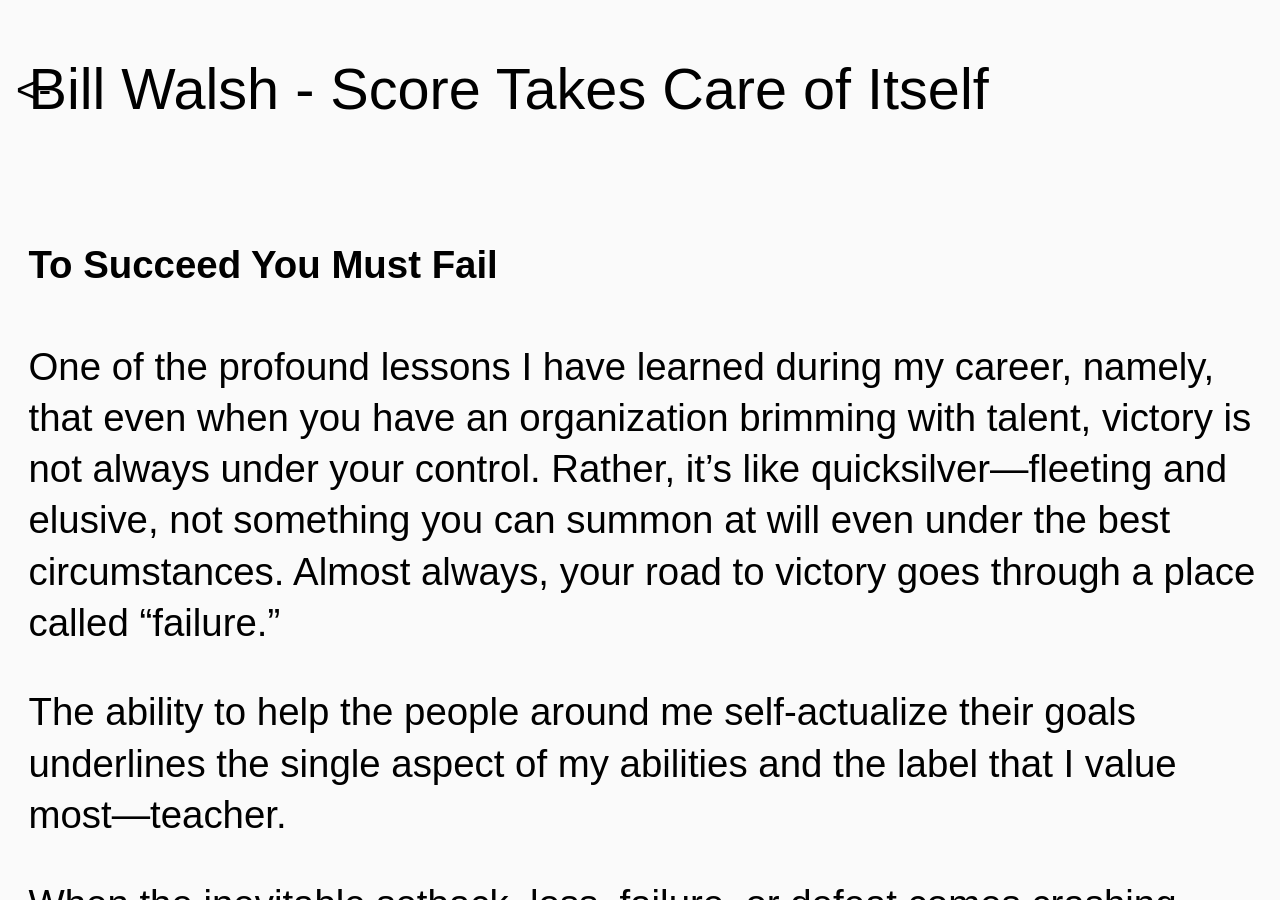
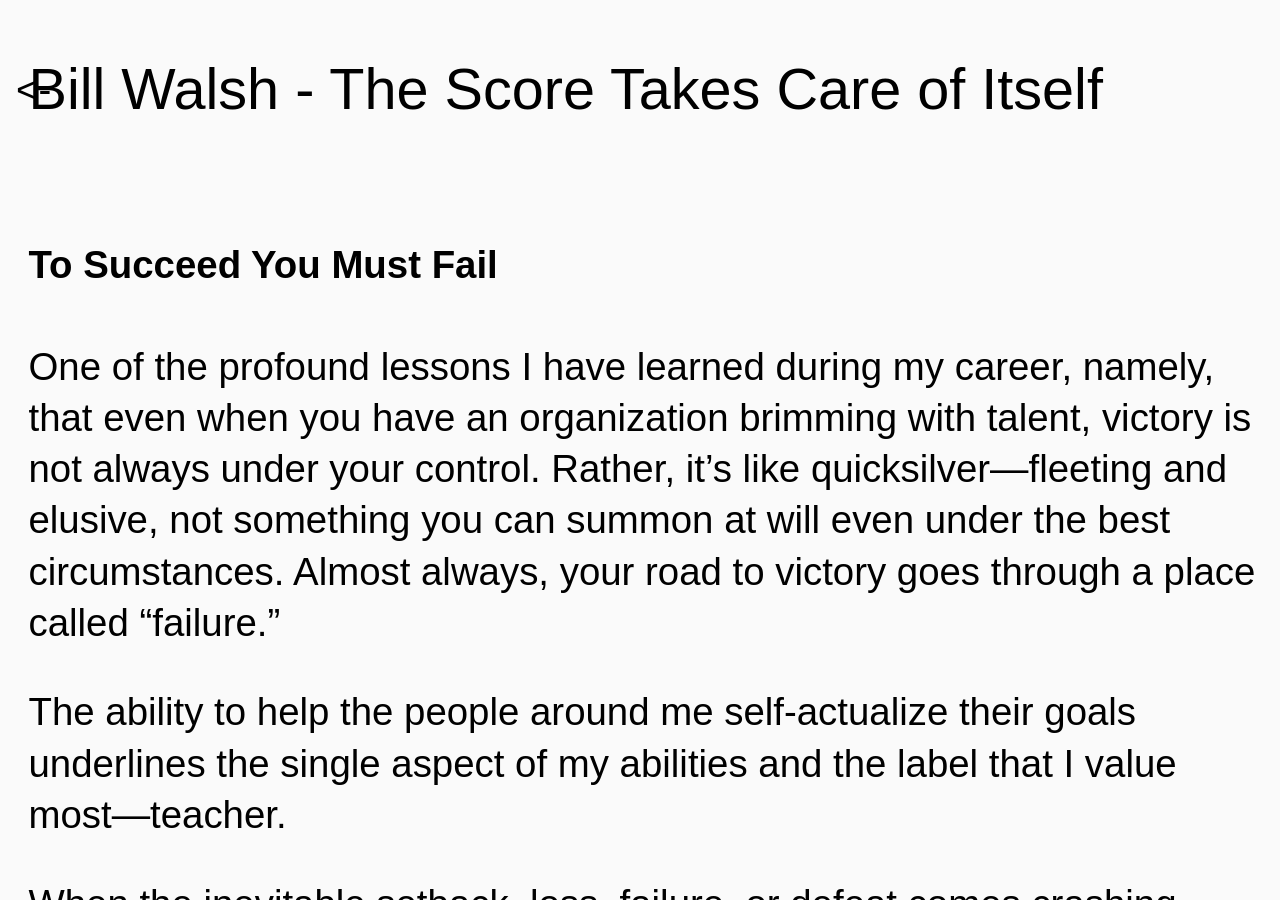
Before and after one commit to geravolobuev/geravolobuev, a Jekyll site: the page built from _posts/2025-01-02-bill-walsh.md, in a window 1280 px wide and 900 px high. Built offline with Jekyll 4.4.1, drawn with Linux system fonts in a browser that asks for light colours.

Commit message:
Update 2025-01-02-bill-walsh.md

```diff
--- a/_posts/2025-01-02-bill-walsh.md
+++ b/_posts/2025-01-02-bill-walsh.md
@@ -1,11 +1,11 @@
 ---
 layout: post
-title: Score takes care of itself
+title: The score takes care of itself
 date: 2025-01-02 01:00:00 +0000
 description: Book summary
 ---
 
-## Bill Walsh - Score Takes Care of Itself
+## Bill Walsh - The Score Takes Care of Itself
 
 #### To Succeed You Must Fail
 One of the profound lessons I have learned during my career, namely, that even when you have an organization brimming with talent, victory is not always under your control. Rather, it’s like quicksilver—fleeting and elusive, not something you can summon at will even under the best circumstances. Almost always, your road to victory goes through a place called “failure.”
```
